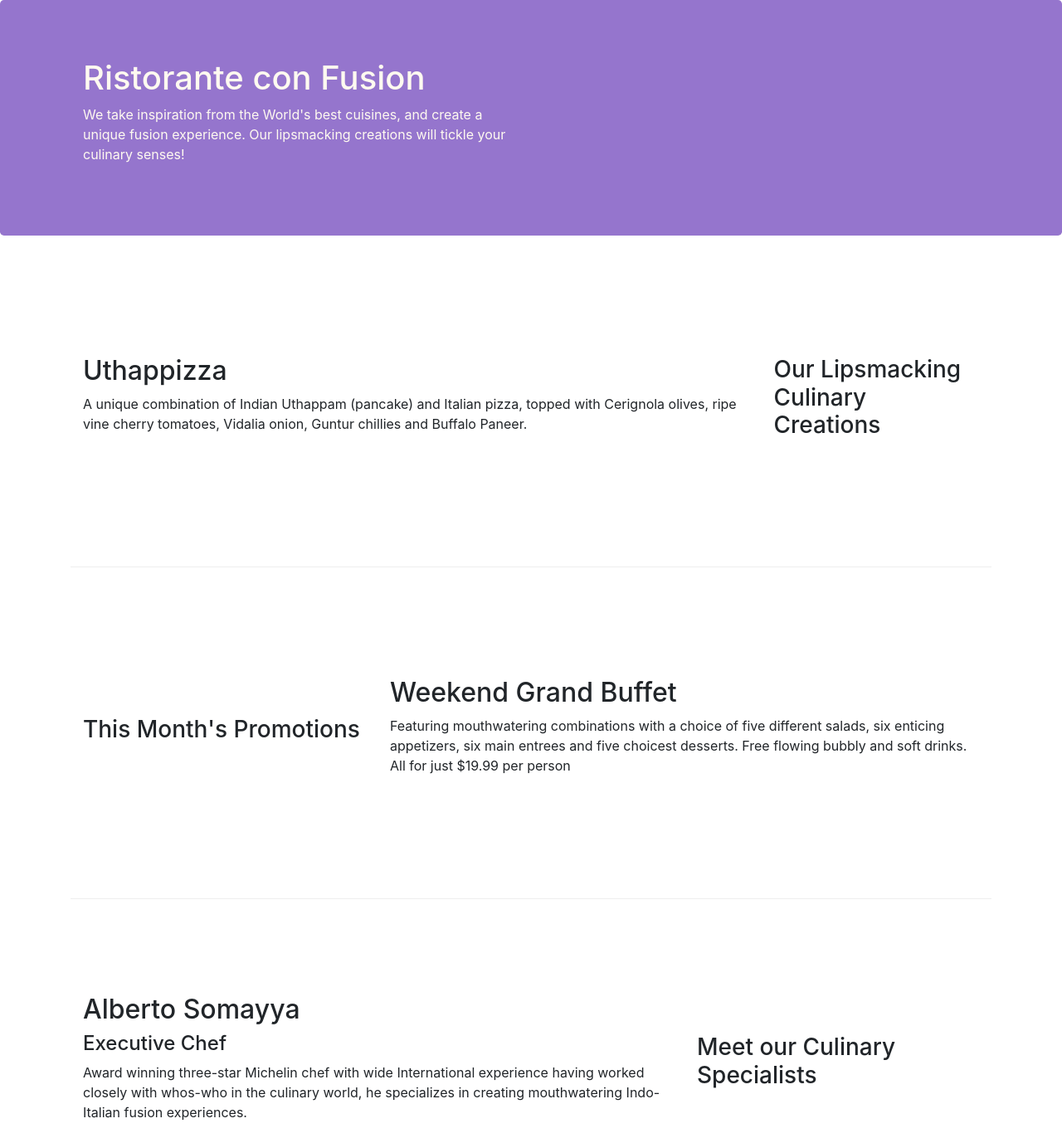
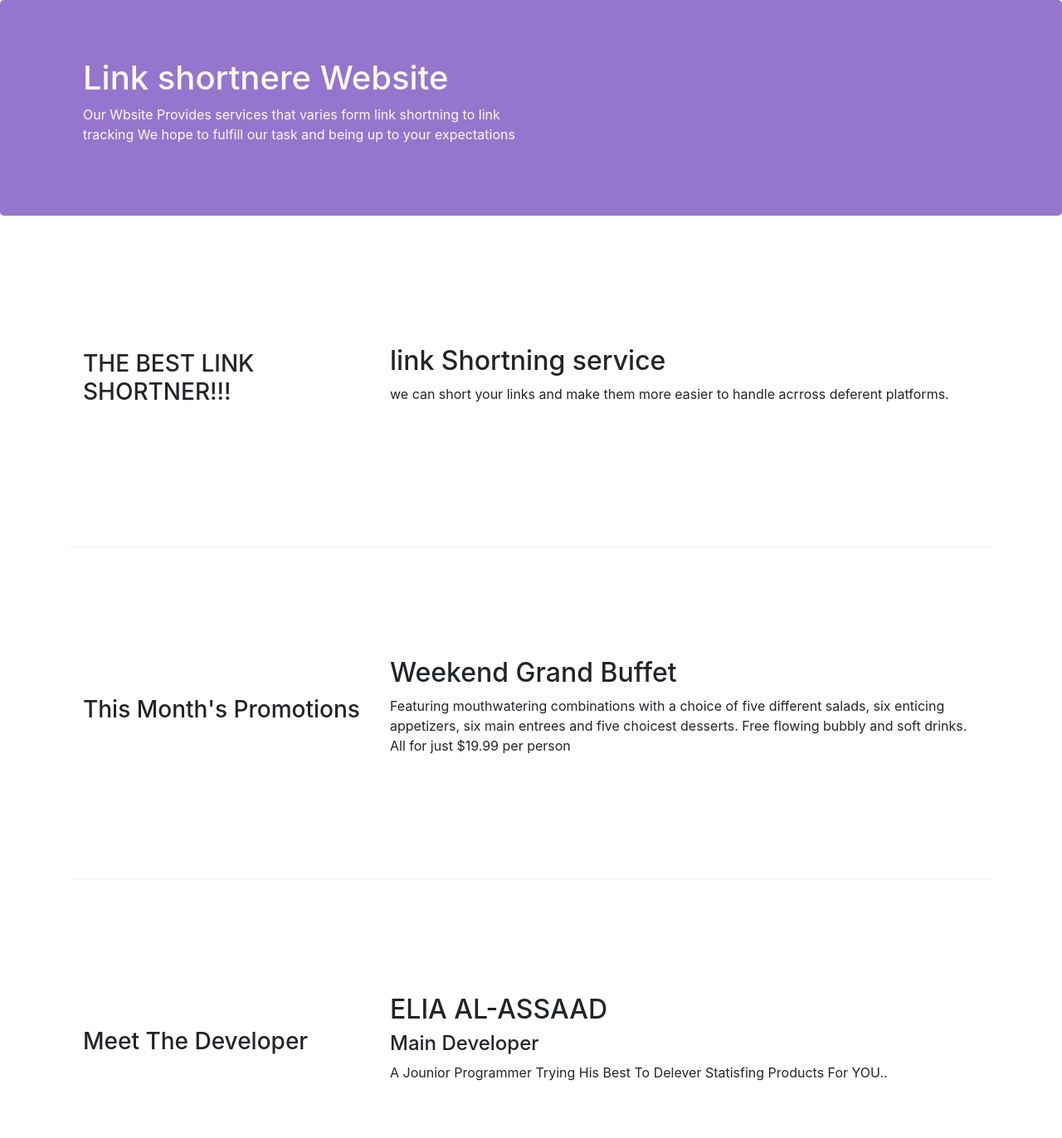
Before and after one commit to Ali-Zain1997/ConFusion, a website: page index.html in a window 1280 px wide. Shown: the top 1372 px of the page at 83% size. Drawn offline with nearby package versions, Linux system fonts and the light colour scheme.

Commit message:
going back from changes first part only stylesheet

```diff
--- a/css/styles.css
+++ b/css/styles.css
@@ -13,6 +13,7 @@
     background-color: #D1C4E9;
     margin: 0px auto;
     padding: 20px 0px 20px 0px;
+
 }
 
 .jumbotron {
--- a/index.html
+++ b/index.html
@@ -19,8 +19,8 @@
         <div class="container">
             <div class="row row-header">
                 <div class="col-12 col-sm-6">
-                    <h1>Ristorante con Fusion</h1>
-                    <p>We take inspiration from the World's best cuisines, and create a unique fusion experience. Our lipsmacking creations will tickle your culinary senses!</p>
+                    <h1>Link shortnere Website</h1>
+                    <p>Our Wbsite Provides services that varies form link shortning to link tracking We hope to fulfill our task and being up to your expectations</p>
                 </div>
                 <div class="col-12 col-sm">
                 </div>
@@ -30,12 +30,12 @@
 
     <div class="container">
         <div class="row row-content align-items-center">
-            <div class="col-12 col-sm-4 order-sm-last col-md-3">
-                <h3>Our Lipsmacking Culinary Creations</h3>
+            <div class="col-12 col-sm-4 order-sm-first col-md-4">
+                <h3>THE BEST LINK SHORTNER!!!</h3>
             </div>
-            <div class="col col-sm order-sm-first col-md">
-                <h2>Uthappizza</h2>
-                <p>A unique combination of Indian Uthappam (pancake) and Italian pizza, topped with Cerignola olives, ripe vine cherry tomatoes, Vidalia onion, Guntur chillies and Buffalo Paneer.</p>
+            <div class="col col-sm order-sm-last col-md">
+                <h2>link Shortning service</h2>
+                <p>we can short your links and make them more easier to handle acrross deferent platforms.</p>
             </div>
         </div>
 
@@ -51,13 +51,13 @@
         </div>
 
         <div class="row row-content align-items-center">
-            <div class="col-12 col-sm-4 order-sm-last co-md-3">
-                <h3>Meet our Culinary Specialists</h3>
+            <div class="col-12 col-sm-4 order-sm-first co-md-3">
+                <h3>Meet The Developer</h3>
             </div>
-            <div class="col col-sm order-sm-first col-md">
-                <h2>Alberto Somayya</h2>
-                <h4>Executive Chef</h4>
-                <p>Award winning three-star Michelin chef with wide International experience having worked closely with whos-who in the culinary world, he specializes in creating mouthwatering Indo-Italian fusion experiences. </p>
+            <div class="col col-sm order-sm-last col-md">
+                <h2>ELIA AL-ASSAAD</h2>
+                <h4>Main Developer</h4>
+                <p>A Jounior Programmer Trying His Best To Delever Statisfing Products For YOU..</p>
             </div>
         </div>
     </div>
```
